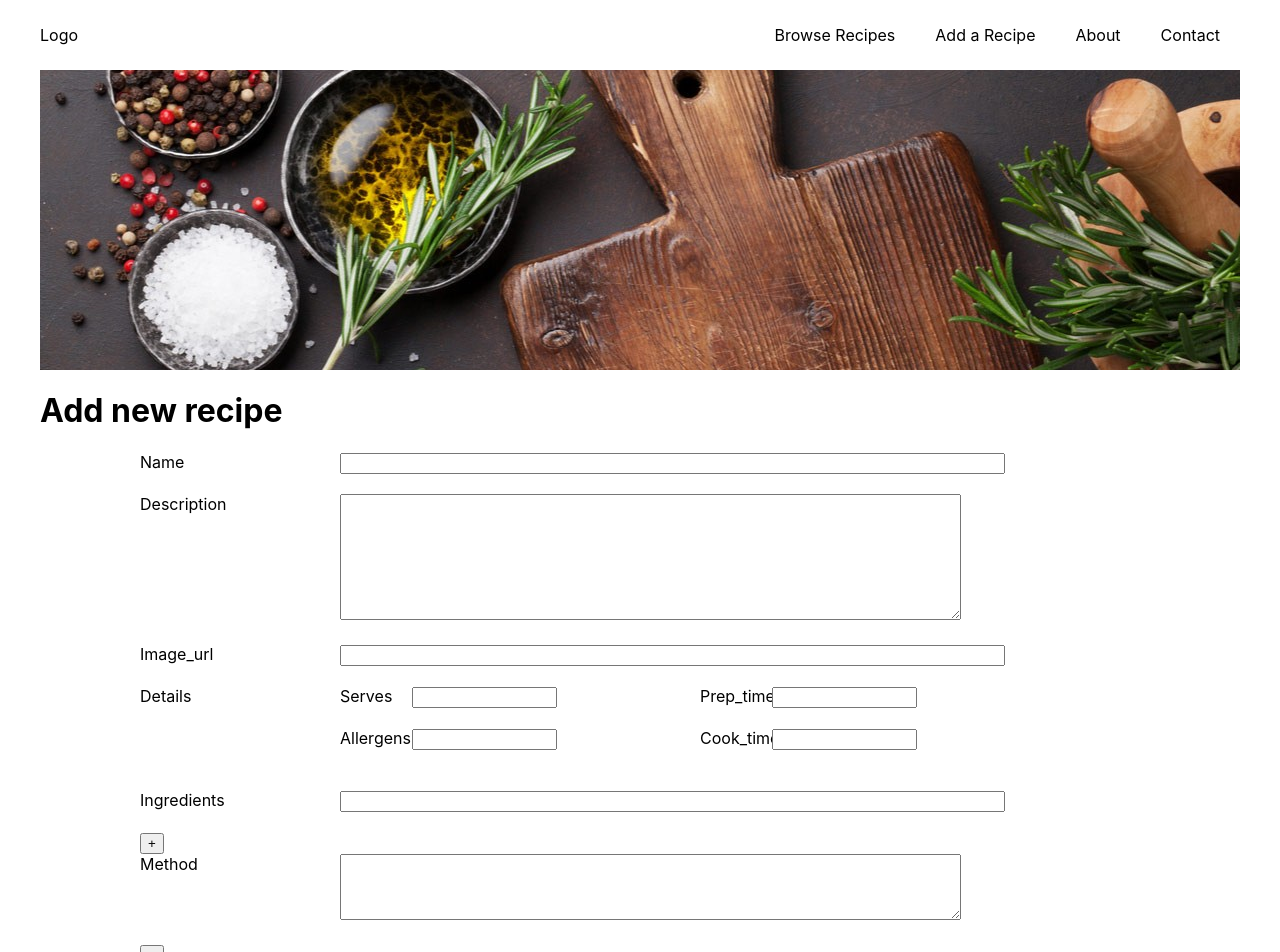
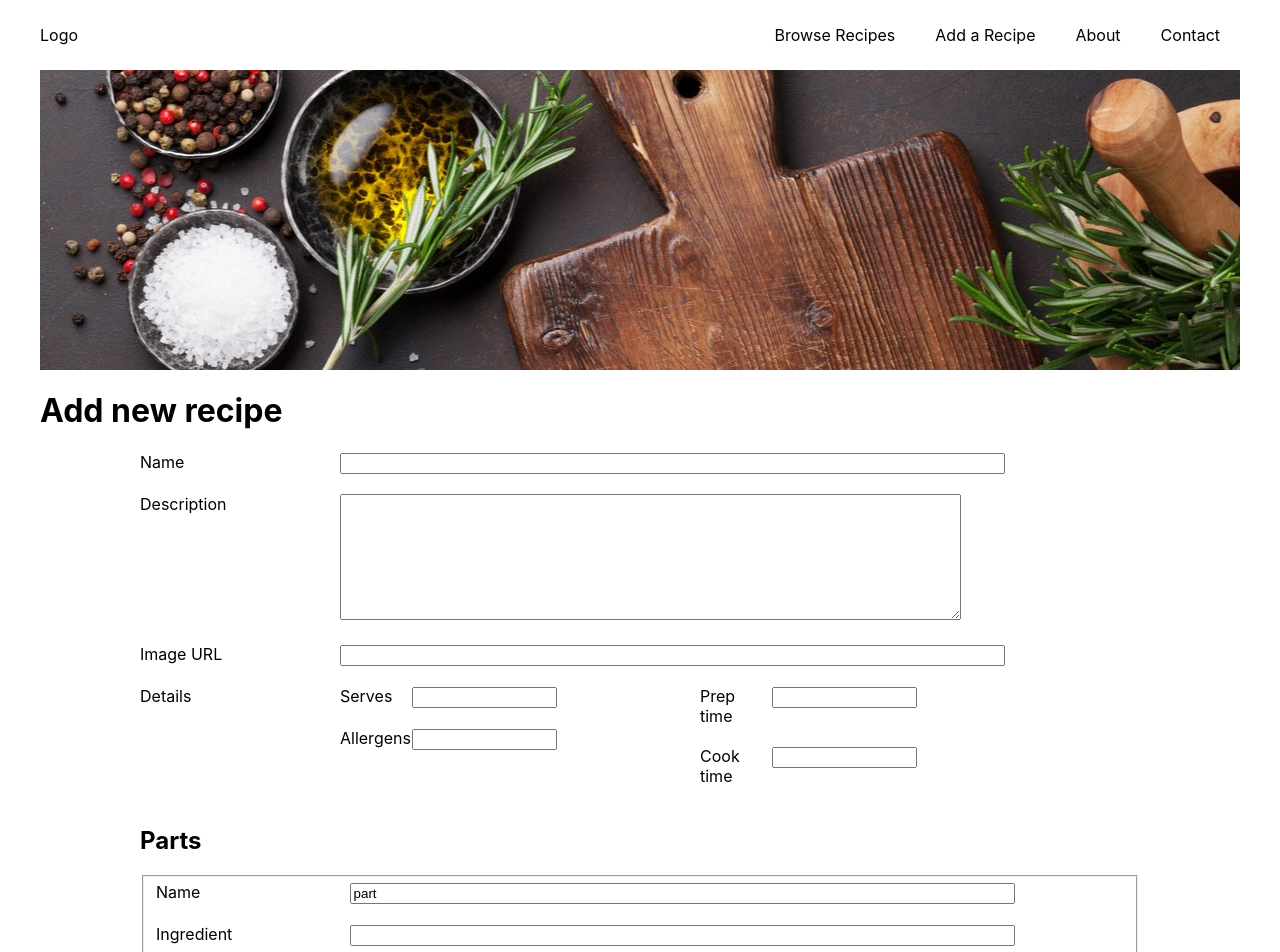
Before and after one commit to uppercasev/kissthecook, a React (Create React App) app: page /add in a window 1280 px wide. Shown: the top 952 px of the page. Built offline with nearby package versions, Linux system fonts and the light colour scheme.

Commit message:
Parts working

```diff
--- /dev/null
+++ b/src/components/Parts.js
@@ -0,0 +1,53 @@
+import TextInput from "./TextInput";
+
+function Parts({ parts, updateForm }) {
+  const addPart = () => {
+    const newParts = [...parts, { name: "", ingredients: [""] }];
+    updateForm("parts", newParts)
+  }
+
+  const handleNameChange = (event) => {
+    const partId = event.target.attributes.datakey.value;
+    const updatePart = [...parts];
+    updatePart[partId].name = event.target.value;
+    updateForm("parts", updatePart)
+  }
+
+    return (
+    <div style={{ width: "1000px", margin: "auto" }}>
+      <h2>Parts</h2>
+      {parts.map((part, index) => {
+        return (
+          <fieldset key={index}>
+            <TextInput
+              element="input"
+              type="text"
+              name={`parts[${index}][name]`}
+              label="Name"
+              size="80"
+              required={false}
+              value={part.name}
+              onChange={handleNameChange}
+              datakey={index}
+            />
+            <TextInput
+              element="input"
+              type="text"
+              name="ingredients"
+              label="Ingredient"
+              size="80"
+              required={true}
+              datakey={index}
+            />
+            <button type="button" name="add_another">
+              +
+            </button>
+          </fieldset>
+        );
+      })}
+      <button onClick={addPart} className="button">Add another part</button>
+    </div>
+  );
+}
+
+export default Parts;
--- /dev/null
+++ b/src/components/TextInput.js
@@ -0,0 +1,61 @@
+function TextInput({
+  element,
+  type,
+  name,
+  label,
+  require,
+  rows,
+  cols,
+  size,
+  onChange,
+  value,
+  datakey
+}) {
+  const capitalise = () => {
+    return name.charAt(0).toUpperCase() + name.slice(1);
+  };
+
+  if (element === "input") {
+    return (
+      <div style={{ display: "flex", marginBottom: "20px" }}>
+        <div style={{ width: "20%" }}>
+          <label htmlFor={name}>{label ?? capitalise(name)}</label>
+        </div>
+        <div style={{ width: "80%" }}>
+          <input
+            type={type}
+            name={name}
+            value={value}
+            required={require}
+            onChange={onChange}
+            size={size}
+            datakey={datakey}
+          />
+        </div>
+      </div>
+    );
+  } else if (element === "textarea") {
+    return (
+      <div style={{ display: "flex", marginBottom: "20px" }}>
+        <div style={{ width: "20%" }}>
+          <label htmlFor={name}>{label ?? capitalise(name)}</label>
+        </div>
+        <div style={{ width: "80%" }}>
+          <textarea
+            name={name}
+            value={value}
+            rows={rows}
+            cols={cols}
+            required={require}
+            onChange={onChange}
+            datakey={datakey}
+          ></textarea>
+        </div>
+      </div>
+    );
+  } else {
+    return null;
+  }
+}
+
+export default TextInput;
--- a/src/pages/AddRecipe.js
+++ b/src/pages/AddRecipe.js
@@ -1,61 +1,100 @@
 import { useState } from "react";
 import ControlledInput from "../components/ControlledInput";
 import HeroImg from "../components/HeroImg";
+import Parts from "../components/Parts";
+import TextInput from "../components/TextInput";
 
 function AddRecipe() {
-    function handleSubmit(event) {
-    event.preventDefault();
-    console.log(event.target.elements);
-    const formData = event.target.elements;
-    const recipeObj = {
-      name: formData.name.value,
-      description: formData.description.value,
-      image_url: formData.image_url.value,
-      serves: formData.serves.value,
-      allergens: formData.allergens.value,
-      prep_time: formData.prep_time.value,
-      cook_time: formData.cook_time.value,
-      parts: [{ name: formData.name.value, ingredients: [formData.ingredients.value] }],
-      steps: [formData.method.value]
-    };
-    const postObject = {
-        method: "POST",
-        headers: {
-                 "Content-Type": "application/json",
-                  "Accept": "application/json"
-                },
-        body: JSON.stringify(recipeObj)
-    };
-    fetch("http://localhost:4000/recipes", postObject)
-    .then((r) => r.json())
-    .then((data) => console.log(data))
-}
+  const [formData, setFormData] = useState({
+    name: "",
+    description: "",
+    image_url: "",
+    serves: "",
+    allergens: "",
+    prep_time: "",
+    cook_time: "",
+    parts: [{ name: "part", ingredients: [""] }, { name: "part2", ingredients: [""] }],
+    steps: [""]
+  });
+
+  //   function handleSubmit(event) {
+  //     event.preventDefault();
+  //     console.log(event.target.elements);
+  //     const formData = event.target.elements;
+  //     const recipeObj = {
+  //       name: formData.name.value,
+  //       description: formData.description.value,
+  //       image_url: formData.image_url.value,
+  //       serves: formData.serves.value,
+  //       allergens: formData.allergens.value,
+  //       prep_time: formData.prep_time.value,
+  //       cook_time: formData.cook_time.value,
+  //       parts: [
+  //         {
+  //           name: formData.name.value,
+  //           ingredients: [formData.ingredients.value],
+  //         },
+  //       ],
+  //       steps: [formData.method.value],
+  //     };
+  //     const postObject = {
+  //       method: "POST",
+  //       headers: {
+  //         "Content-Type": "application/json",
+  //         Accept: "application/json",
+  //       },
+  //       body: JSON.stringify(recipeObj),
+  //     };
+  //     fetch("http://localhost:4000/recipes", postObject)
+  //       .then((r) => r.json())
+  //       .then((data) => console.log(data));
+  //   }
+
+  const onTextChange = (event) => {
+    updateForm(event.target.name, event.target.value)
+  };
+
+  const updateForm = (property, value) => {
+    const newData = {};
+    newData[property] = value;
+    setFormData({ ...formData, ...newData });
+  };
 
   return (
     <div>
       <HeroImg size="small" />
       <h1> Add new recipe</h1>
-      <form onSubmit={handleSubmit} style={{ width: "1000px", margin: "auto" }}>
-        <ControlledInput
+      <form
+        onSubmit={(event) => {
+          event.preventDefault();
+          console.log(formData);
+        }}
+        style={{ width: "1000px", margin: "auto" }}
+      >
+        <TextInput
           element="input"
           type="text"
           name="name"
           size="80"
           required={true}
+          onChange={onTextChange}
         />
-        <ControlledInput
+        <TextInput
           element="textarea"
           name="description"
           required={false}
           rows="8"
           cols="75"
+          onChange={onTextChange}
         />
-        <ControlledInput
+        <TextInput
           element="input"
           type="text"
           name="image_url"
+          label="Image URL"
           size="80"
           required={false}
+          onChange={onTextChange}
         />
         <div style={{ display: "flex", marginBottom: "20px" }}>
           <div style={{ width: "20%" }}>
@@ -65,38 +104,46 @@ function AddRecipe() {
             style={{ display: "flex", justifyContent: "left", width: "80%" }}
           >
             <div style={{ width: "45%" }}>
-              <ControlledInput
+              <TextInput
                 element="input"
                 type="text"
                 name="serves"
                 size="15"
                 required={false}
+                onChange={onTextChange}
               />
-              <ControlledInput
+              <TextInput
                 element="input"
                 type="text"
                 name="allergens"
                 size="15"
                 required={false}
+                onChange={onTextChange}
               />
             </div>
             <div style={{ width: "45%" }}>
-              <ControlledInput
+              <TextInput
                 element="input"
                 type="text"
                 name="prep_time"
+                label="Prep time"
                 size="15"
                 required={false}
+                onChange={onTextChange}
               />
-              <ControlledInput
+              <TextInput
                 element="input"
                 type="text"
                 name="cook_time"
+                label="Cook time"
                 size="15"
                 required={false}
+                onChange={onTextChange}
               />
             </div>
           </div>
+        </div>
+        <div><Parts parts={formData.parts} updateForm={updateForm}/>
         </div>
         <div>
           <ControlledInput
```
